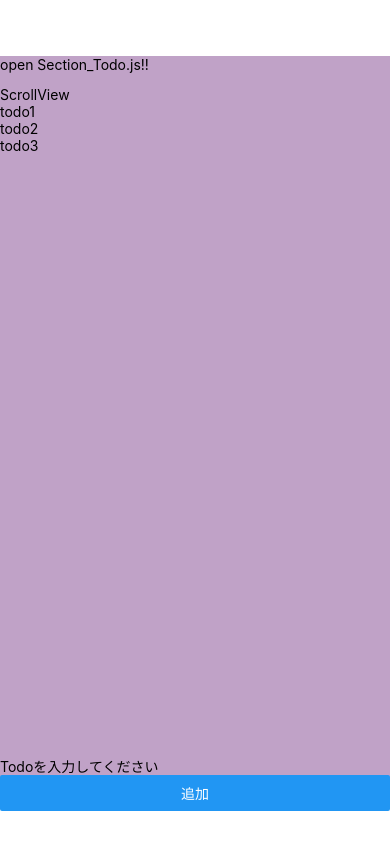
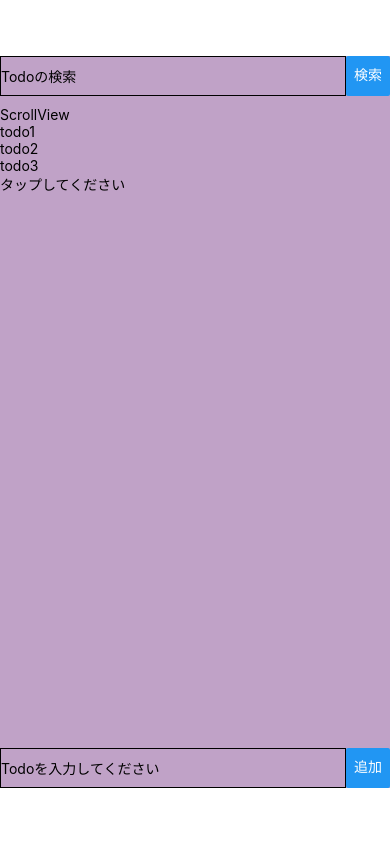
Before and after one commit to Genki-Arai/MyApp, a React Native app: screen / in a window 390 px wide. Built offline with nearby package versions, Linux system fonts and the light colour scheme.

Commit message:
p121まで

```diff
--- a/app.json
+++ b/app.json
@@ -4,6 +4,9 @@
     "slug": "MyApp",
     "version": "1.0.0",
     "newArchEnabled": true,
-    "orientation": "portrait"
+    "orientation": "portrait",
+    "plugins": [
+      "expo-sqlite"
+    ]
   }
 }
--- a/components/Section_Todo.js
+++ b/components/Section_Todo.js
@@ -1,20 +1,35 @@
-import { Button, FlatList, Platform, ScrollView, StyleSheet, Text, TextInput, View } from "react-native";
+import {
+  Button,
+  FlatList,
+  KeyboardAvoidingView,
+  Platform,
+  ScrollView,
+  StyleSheet,
+  Text,
+  TextInput,
+  View,
+  TouchableOpacity,
+} from "react-native";
 import React from "react";
 
+// おそらく、StatusbarHeightがあるため、Web版で表示されない
 const StatusbarHeight = Platform.OS === "ios" ? 44 : 56;
 
 export default function Section_Todo() {
   const [todo, setTodo] = React.useState({
-        todo:[
-        {index: 1, title: "todo1", done: false},
-        {index: 2, title: "todo2", done: false},
-        {index: 3, title: "todo3", done: false}],
+    todo: [
+      { index: 1, title: "todo1", done: false },
+      { index: 2, title: "todo2", done: false },
+      { index: 3, title: "todo3", done: false },
+    ],
     currentIndex: 3,
   });
   const [inputText, setInputText] = React.useState("");
+  const [filterText, setFilterText] = React.useState("");
+  const [todoList, setTodoList] = React.useState(todo.todo);
 
   const addTodo = () => {
-        if(!inputText){
+    if (!inputText) {
       return;
     }
     const newTodo = {
@@ -25,33 +40,55 @@ export default function Section_Todo() {
     setTodo({
       todo: [...todo.todo, newTodo],
       currentIndex: todo.currentIndex + 1,
+    });
+    setTodoList([...todoList, newTodo]);
+    setInputText("");
+  };
+
+  const filterTodo = () => {
+    setTodoList(
+      todo.todo.filter((todo) => {
+        return todo.title.includes(filterText);
       })
-        setInputText("");
-    }
-
+    );
+  };
 
   return (
-    <View style={styles.container}>
+    <KeyboardAvoidingView behavior="padding" style={styles.container}>
       <View style={styles.filter}>
-        <Text>open Section_Todo.js!!</Text>
+        <View style={styles.inputArea}>
+          <TextInput
+            style={styles.input}
+            onChangeText={setFilterText}
+            placeholder="Todoの検索"
+            value={filterText}
+          ></TextInput>
+          <Button title="検索" onPress={filterTodo}></Button>
+        </View>
       </View>
       <ScrollView style={styles.todolist}>
         <Text>ScrollView</Text>
         <FlatList
-            data={todo.todo}
-            renderItem={({item}) => <Text>{item.title}</Text>}
+          data={todoList}
+          renderItem={({ item }) => (
+            <Text key={item.title + "_" + item.index}>{item.title}</Text>
+          )}
           keyExtractor={(item, index) => "todo_" + item.index}
         ></FlatList>
+        <TouchableOpacity>
+          <Text>タップしてください</Text>
+        </TouchableOpacity>
       </ScrollView>
-      <View style={styles.input}>
+      <View style={styles.inputArea}>
         <TextInput
           placeholder="Todoを入力してください"
           onChangeText={setInputText}
           value={inputText}
+          style={styles.input}
         ></TextInput>
         <Button title="追加" onPress={addTodo}></Button>
       </View>
-    </View>
+    </KeyboardAvoidingView>
   );
 }
 
@@ -62,12 +99,21 @@ const styles = StyleSheet.create({
     marginVertical: StatusbarHeight,
   },
   filter: {
-    height: 30,
+    height: 50,
   },
   todolist: {
     flex: 1,
   },
-  input : {
-    height: 30,
-  }
+  inputArea: {
+    height: 40,
+    flexDirection: "row",
+  },
+  input: {
+    borderWidth: 1,
+    borderColor: "#000",
+    flex: 1,
+  },
+  button: {
+    width: 30,
+  },
 });
--- a/package.json
+++ b/package.json
@@ -12,6 +12,7 @@
   "dependencies": {
     "@expo/metro-runtime": "~4.0.1",
     "expo": "~52.0.37",
+    "expo-sqlite": "~15.1.2",
     "expo-status-bar": "~2.0.1",
     "react": "18.3.1",
     "react-dom": "18.3.1",
```
Also changed, not shown: 1 other file (tests, documents, lock files or other folders). Lines whose indentation alone changed are shown as unchanged.
